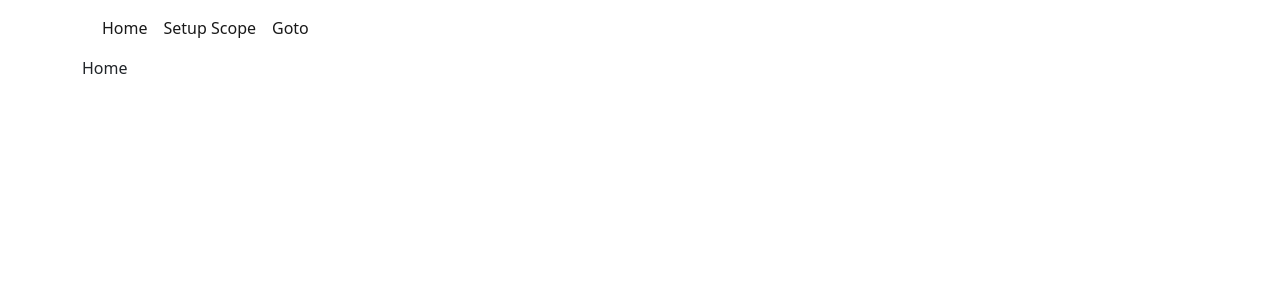
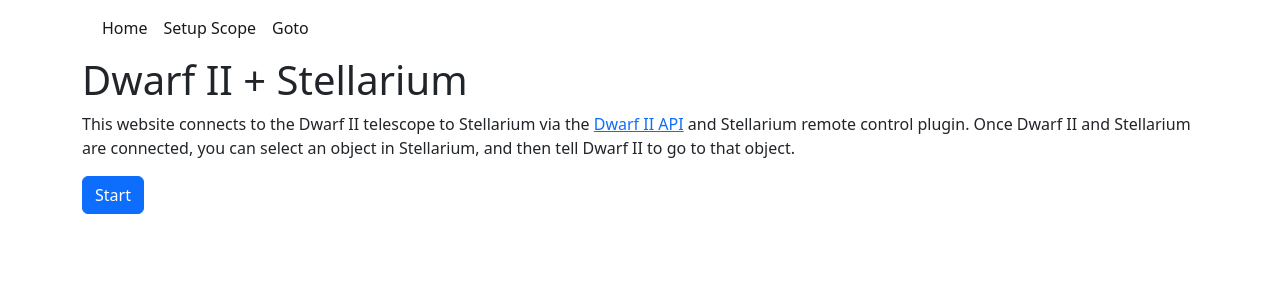
Before and after one commit to DwarfTelescopeUsers/dwarfii-stellarium-goto, a Next.js app: page / in a window 1280 px wide. Shown: the top 300 px of the page. Built offline with nearby package versions, Linux system fonts and the light colour scheme.

Commit message:
update home page

```diff
--- a/src/pages/index.tsx
+++ b/src/pages/index.tsx
@@ -1,3 +1,23 @@
+import Link from "next/link";
+
 export default function Home() {
-  return <div>Home</div>;
+  return (
+    <div>
+      <h1>Dwarf II + Stellarium</h1>
+
+      <p>
+        This website connects to the Dwarf II telescope to Stellarium via the{" "}
+        <Link href="https://hj433clxpv.feishu.cn/docx/MiRidJmKOobM2SxZRVGcPCVknQg">
+          Dwarf II API
+        </Link>{" "}
+        and Stellarium remote control plugin. Once Dwarf II and Stellarium are
+        connected, you can select an object in Stellarium, and then tell Dwarf
+        II to go to that object.
+      </p>
+
+      <Link href="/setup-scope" className="btn btn-primary">
+        Start
+      </Link>
+    </div>
+  );
 }
```
